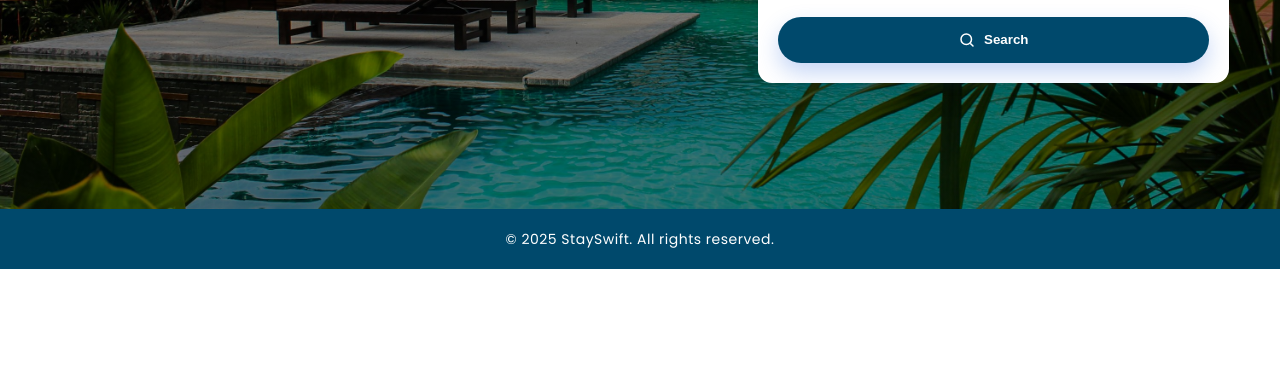
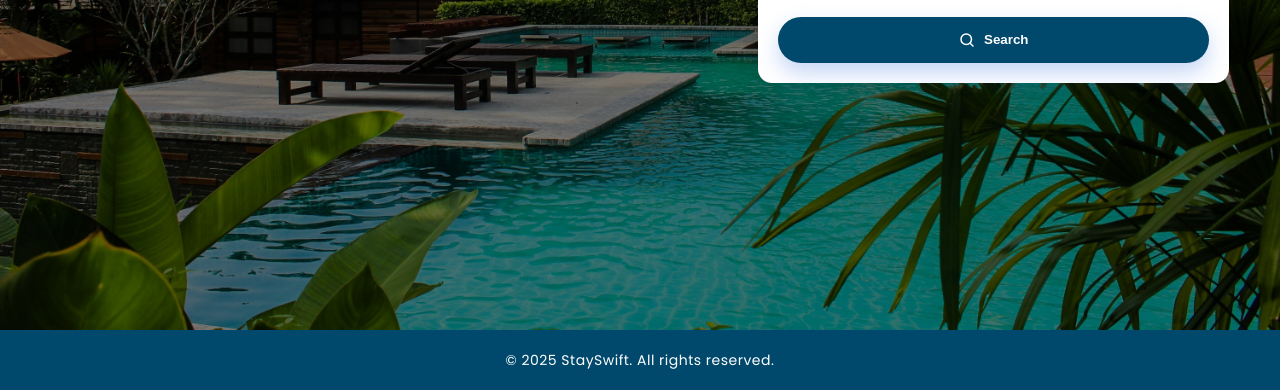
Before and after one commit to sanjana399/Hotel-reservation-System, a plain HTML site: page index.html in a window 1280 px wide. Shown: the part 531-921 px from the top of the page. Before the commit the page ends 800 px from the top, so only its background shows below. Drawn offline with Linux system fonts and the light colour scheme.

Commit message:
Third commit

```diff
--- a/style.css
+++ b/style.css
@@ -90,7 +90,7 @@ nav a.active {
 
 /* Hero */
 #hero {
-  height: calc(100vh - 120px);
+  height: 100vh;
   width: 100%;
   background-image: linear-gradient(rgba(0, 0, 0, 0.5), rgba(0, 0, 0, 0.5)), url('Assets/Images/main-background.jpg');
   background-size: cover;
@@ -99,7 +99,7 @@ nav a.active {
 }
 
 .hero-overlay {
-   height: calc(100vh - 121px);
+   height: 100vh;
 }
 .hero-content {
   display: grid; grid-template-columns: 1.2fr .8fr; align-items: center;
```
